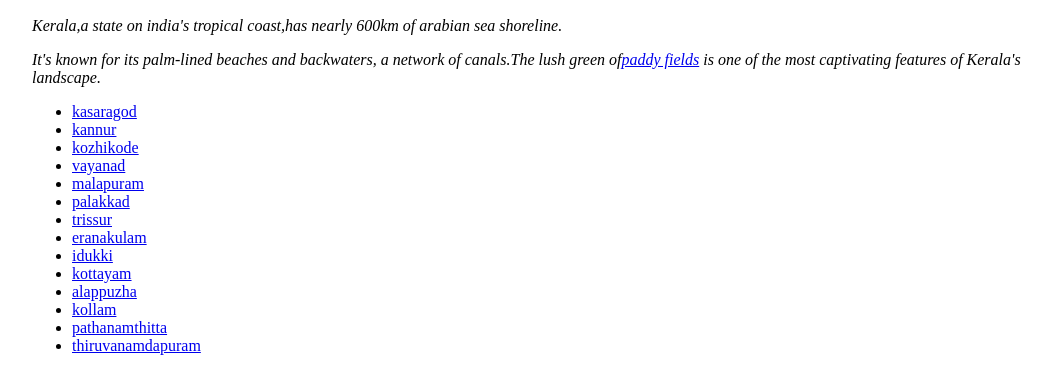
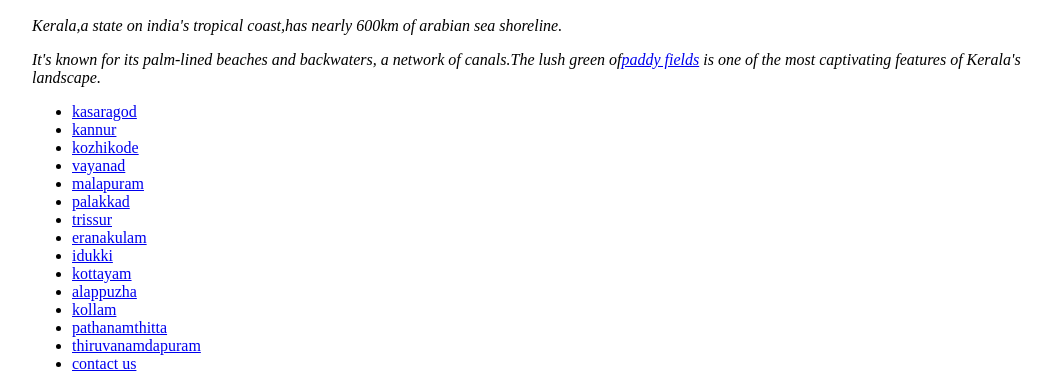
Before and after one commit to Sreelakshmi234/3C03CSC, a plain HTML site: page Index.html in a window 1280 px wide. Shown: the part 467-856 px from the top of the page, without its empty margins (96-1147 px from the left). Drawn offline with Linux system fonts and the light colour scheme.

Commit message:
Update Index.html

```diff
--- a/Index.html
+++ b/Index.html
@@ -28,6 +28,7 @@
   <li><a href="kollam.html">kollam</a></li>
   <li><a href="pathanamthitta.html">pathanamthitta</a></li>
   <li><a href="thiruvanandapuram.html">thiruvanamdapuram</a></li>
+  <li><a href="contact us">contact us</a></li>
   </ul>
   </body>
  </html>
```
